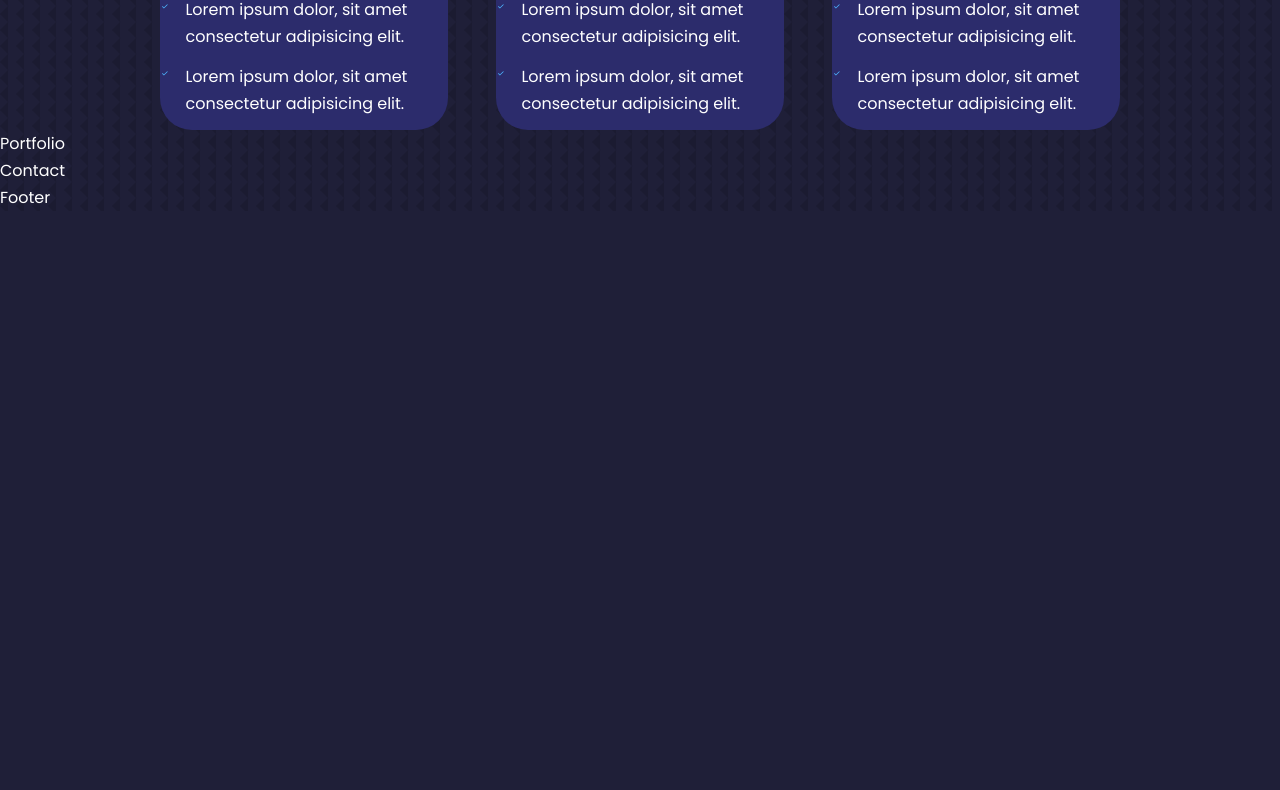
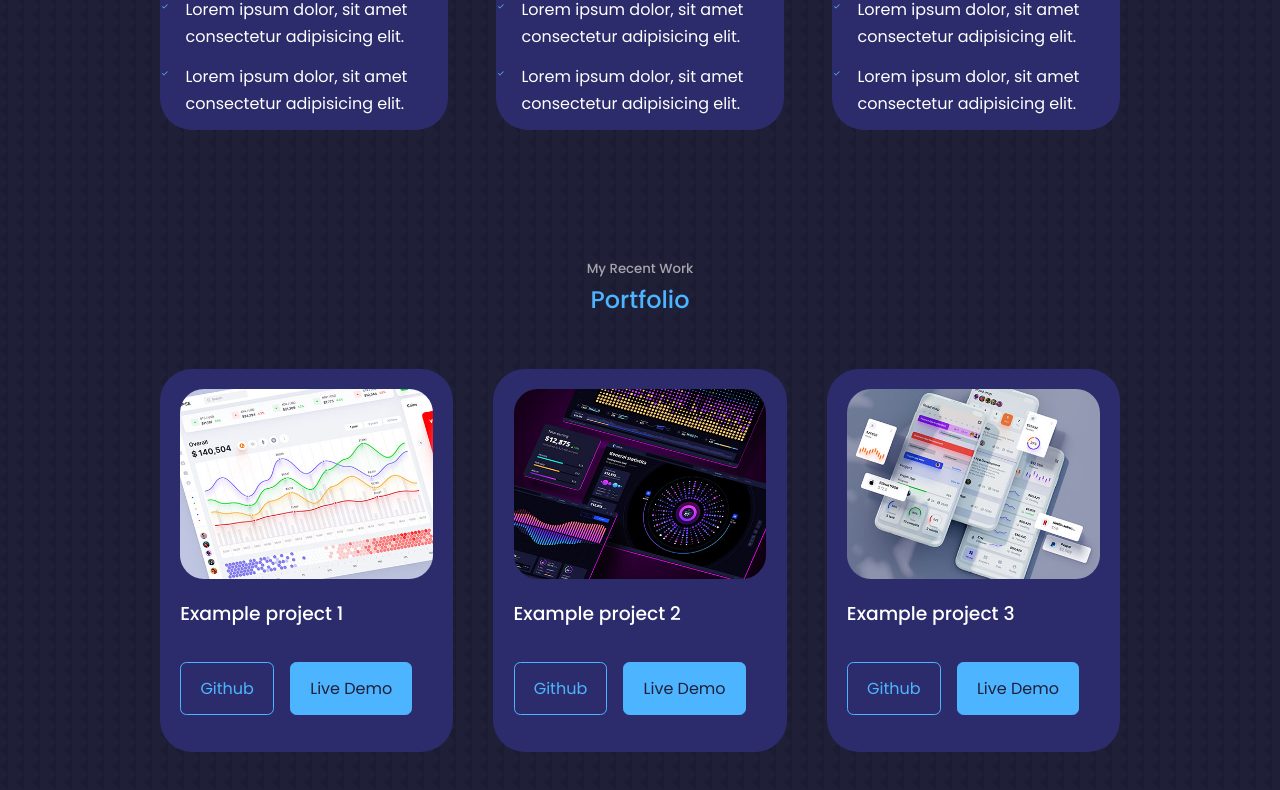
Before and after one commit to Jefferh30/Portfolio-Website, a React (Create React App) app: page / in a window 1280 px wide. Shown: the part 2490-3280 px from the top of the page. Before the commit the page ends 2701 px from the top, so only its background shows below. Built offline with nearby package versions, Linux system fonts and the light colour scheme; the HTML template or start-up script is replaced by a standard one.

Commit message:
Portfolio component first draft finished

```diff
--- a/src/components/portfolio/Portfolio.jsx
+++ b/src/components/portfolio/Portfolio.jsx
@@ -1,9 +1,73 @@
 import React from 'react'
 import './portfolio.css'
+import IMG1 from '../../assets/portfolio1.jpg'
+import IMG2 from '../../assets/portfolio2.jpg'
+import IMG3 from '../../assets/portfolio3.jpg'
+import IMG4 from '../../assets/portfolio4.jpg'
+import IMG5 from '../../assets/portfolio5.png'
+import IMG6 from '../../assets/portfolio6.jpg'
+
+const projects = [
+  {
+    id: 1,
+    image: IMG1,
+    title: 'Example project 1',
+    github: 'https://github.com',
+    demo: 'https://github.com'
+
+  },
+  {
+    id: 2,
+    image: IMG2,
+    title: 'Example project 2',
+    github: 'https://github.com',
+    demo: 'https://github.com'
+
+  },
+  {
+    id: 3,
+    image: IMG3,
+    title: 'Example project 3',
+    github: 'https://github.com',
+    demo: 'https://github.com'
+
+  },
+  {
+    id: 4,
+    image: IMG4,
+    title: 'Example project 4',
+    github: 'https://github.com',
+    demo: 'https://github.com'
+
+  }
+]
 
 const Portfolio = () => {
   return (
-    <div>Portfolio</div>
+    <section id='portfolio'>
+      <h5>My Recent Work</h5>
+      <h2>Portfolio</h2>
+      <div className="container portfolio_container">
+        {
+          projects.map(({id, image, title, github, demo}) => {
+            return (
+              <article key={id} className='portfolio_item'>
+                <div className="portfolio_item-image">
+                  <img src={image} alt='Screenshot of project' />
+                </div>
+                <h3>{title}</h3>
+                <div className="portfolio_item-cta">
+                  <a href={github} className='btn' target='_blank'>Github</a>
+                  <a href={demo} className='btn btn-primary' target='_blank'>Live Demo</a>
+                </div>
+              </article>
+            )
+          })
+        }
+
+
+      </div>
+    </section>
   )
 }
 
```
